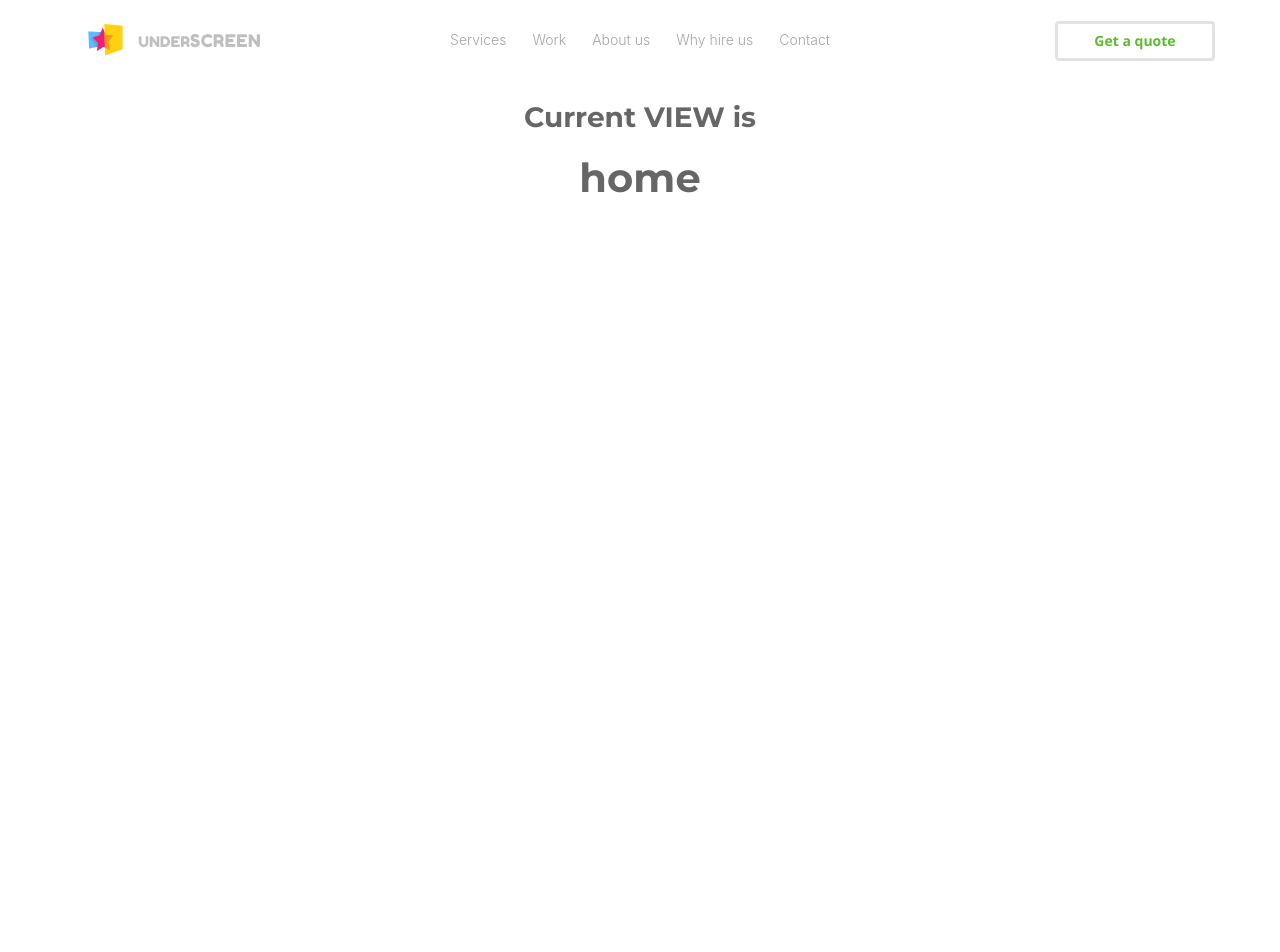
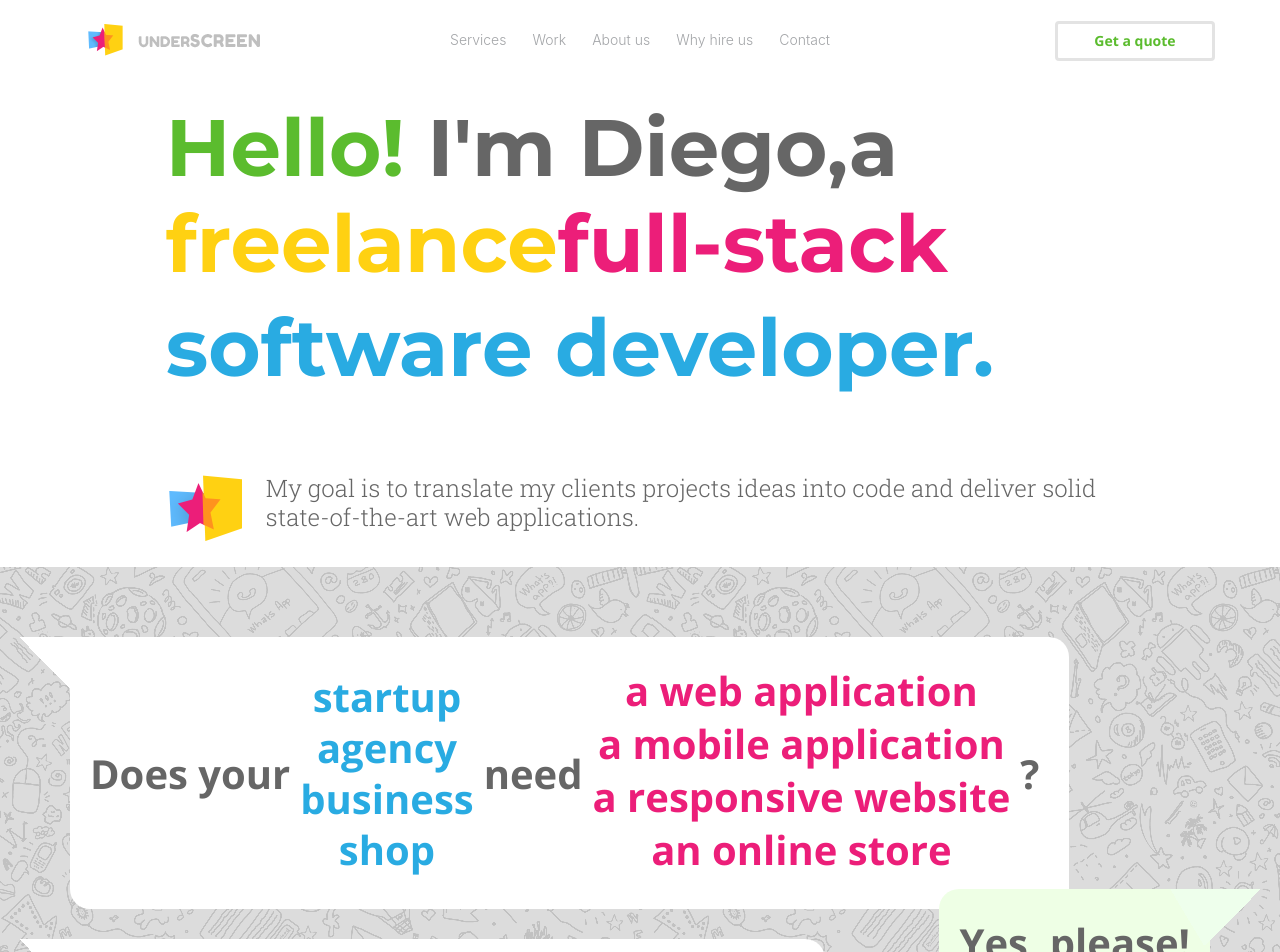
Before and after one commit to davola/us-react, a React (Create React App) app: page / in a window 1280 px wide. Shown: the top 952 px of the page. Before the commit the page ends 800 px from the top, so only its background shows below. Built offline with nearby package versions, Linux system fonts and the light colour scheme.

Commit message:
Home fix

```diff
--- a/src/components/View.tsx
+++ b/src/components/View.tsx
@@ -1,12 +1,24 @@
+import Home from "./views/Home";
+
 type ViewProps = {
     view: string;
 }
 
 export default function View({view}: ViewProps) {
-    return (
+    let currentView = (
         <div>
-            <h2>Current VIEW is</h2>
+            <h2>Default view in use is:</h2>
             <h1>{view}</h1>
         </div>
     );
+    switch (view) {
+        case 'home': currentView = <Home />; break;
+        case 'contact': currentView = <Home />; break;
+    }
+
+    return (
+        <div className={'view-' + view}>
+            {currentView}
+        </div>
+    );
 }
--- /dev/null
+++ b/src/components/views/Home.tsx
@@ -0,0 +1,83 @@
+export default function Home() {
+    return (
+        <div>
+            <main>
+                <header className="hello">
+                    <div className="container">
+                        <div className="row">
+                            <div className="col-md-10 col-md-offset-1">
+                                <h1 className="big"><a className="text-green"
+                                                       href="/contact-me">Hello!</a> <span>I'm Diego,</span>
+                                    <span>a <a className="text-yellow"
+                                               href="/why-hire-freelance-development">freelance</a>
+                            <a className="text-red"
+                               href="/freelance-software-development-services">full-stack</a></span>
+                                    <a className="text-blue"
+                                       href="/work">software&nbsp;developer.</a></h1>
+                                <h3><span className="star full"></span>
+                                    My goal is to translate my clients projects ideas into code and deliver solid
+                                    state-of-the-art web applications.</h3>
+                            </div>
+                        </div>
+                    </div>
+                </header>
+
+                <section className="wa">
+                    <div className="container">
+                        <div className="dialog left">
+                            <h5 className="spaced">Does your</h5>
+                            <h5 className="text-blue">
+                                <span>startup</span><br/>
+                                <span>agency</span><br/>
+                                <span>business</span><br/>
+                                <span>shop</span></h5>
+                            <h5 className="spaced"> need </h5>
+                            <h5>
+                                <a href="/freelance-software-development/symfony-web-applications">a web application</a><br/>
+                                <a href="/freelance-software-development/hybrid-mobile-cross-platform-applications">a mobile application</a><br/>
+                                <a href="/freelance-software-development/open-source-responsive-websites">a responsive website</a><br/>
+                                <a href="/freelance-software-development/woocommerce-and-magento-ecommerce-development">an online store</a>
+                            </h5>
+                            <h5 className="spaced">?</h5>
+                        </div>
+                        <div className="dialog right">
+                            <h5>Yes, please!</h5>
+                        </div>
+                        <div className="dialog left">
+                            <h5>Excellent, you are in the right place.</h5>
+                        </div>
+                        <div className="dialog left">
+                            <h5>Choose one of our <a href="/freelance-software-development-services">digital services</a> and <a className="text-green" href="/get-a-quote">get a quote</a> now!</h5>
+                        </div>
+                    </div>
+                </section>
+
+                <section className="why">
+                    <div className="container">
+                        <h1>3 main reasons why you should give me a try</h1>
+                        <ul className="row">
+                            <li className="col-md-4">
+                                <img src="img/code.svg" alt="Quality code" />
+                                    <h2>Quality software</h2>
+                                    <p>I develop quality software, always following best practices with frameworks such as <a href="http://symfony.com" target="_blank">Symfony</a>, <a href="https://angular.io/" target="_blank">AngularJS</a> and <a href="http://wordpress.org" target="_blank">Wordpress</a>.</p>
+                            </li>
+                            <li className="col-md-4">
+                                <img src="img/money.svg" alt="Save money" />
+                                    <h2>Save money</h2>
+                                    <p>Convenient exchange rates allow me to provide professional services at lower international rates.</p>
+                            </li>
+                            <li className="col-md-4">
+                                <img src="img/dialog.svg" alt="Communicate easily" />
+                                    <h2>Communicate easily</h2>
+                                    <p>My GMT -3 time zone means I have the same North American working hours. Getting in touch is as simple as opening Skype, Slack or WhatsApp.</p>
+                            </li>
+                        </ul>
+                        <a href="/why-hire-freelance-development" className="btn">
+                            Find more reasons why
+                        </a>
+                    </div>
+                </section>
+            </main>
+        </div>
+    )
+}
```
